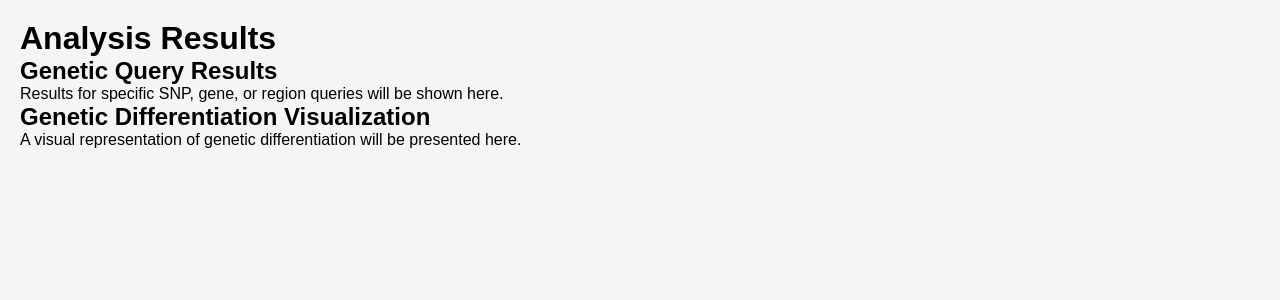
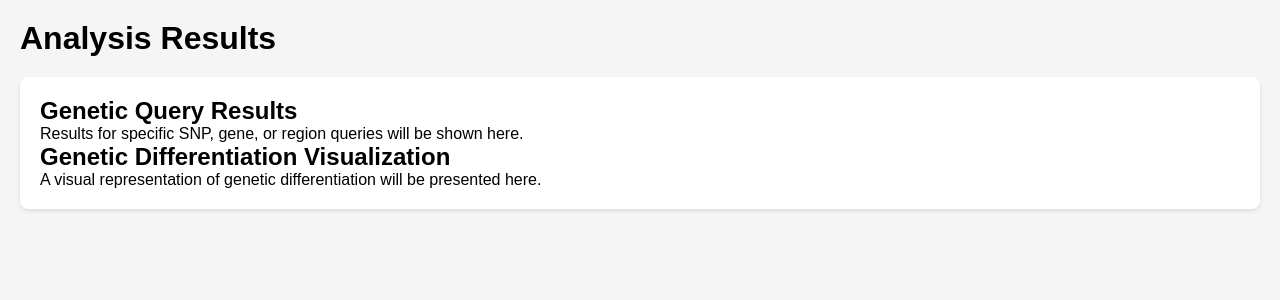
Before and after one commit to iluminato-tr/Group_project_repo, a Flask app: page /results in a window 1280 px wide. Shown: the part 81-381 px from the top of the page. Run offline with Flask 3, Linux system fonts and the light colour scheme.

Commit message:
Fixed results page, added style for results

```diff
--- a/Flask/app.py
+++ b/Flask/app.py
@@ -1,4 +1,4 @@
-from flask import Flask, render_template, request, redirect, url_for
+from flask import Flask, render_template, request, redirect, url_for, session
 from flask_wtf import FlaskForm
 from wtforms import SelectMultipleField, SubmitField, StringField, TextAreaField, RadioField
 from wtforms.validators import Optional, DataRequired
@@ -149,8 +149,10 @@ def population_analysis():
         else:
             # Plot based on superpopulations (P2)
             admixture_plot_filename = helper.plot_adm(data1, 'superpopulation_code', SelPop_populations, admixture_plot_filename)
-
-        return render_template('results.html', pca_image=pca_plot_filename, adm_image = admixture_plot_filename)
+        session['pca_image'] = pca_plot_filename
+        session['adm_image'] = admixture_plot_filename
+        return redirect(url_for('results'))
+        # return render_template('results.html', pca_image=pca_plot_filename, adm_image = admixture_plot_filename)
     return render_template('population_analysis.html', form=form)
 
 # Route for handling SNP analysis form
@@ -169,15 +171,18 @@ def analysis():
 
     return render_template('analysis.html', form=form)
 
-# Route for the home page
 @app.route('/')
 def home():
     return render_template('home.html')
 
-# Route for results page
+# Route for the home page
 @app.route('/results')
 def results():
-    return render_template('results.html')
+    # Retrieve filenames from session if they exist; else, use None
+    pca_image = session.get('pca_image', None)
+    adm_image = session.get('adm_image', None)
+    return render_template('results.html', pca_image=pca_image, adm_image=adm_image)
+
 
 if __name__ == '__main__':
     app.run(debug=True)
--- a/Flask/static/style.css
+++ b/Flask/static/style.css
@@ -154,3 +154,13 @@ input[type="submit"]:hover {
 .home-content ol li {
     margin-bottom: 15px;
 }
+
+/* Results Page Content Styles */
+.results-content {
+    background-color: #ffffff;
+    padding: 20px;
+    border-radius: 8px;
+    box-shadow: 0 2px 4px rgba(0,0,0,0.1);
+    margin-top: 20px;
+    margin-bottom: 20px; /* Adjust as needed */
+}
--- a/Flask/templates/results.html
+++ b/Flask/templates/results.html
@@ -4,13 +4,15 @@
 
 {% block content %}
     <h1>Analysis Results</h1>
-
+    <div class="results-content">
         <!-- Display PCA Results if available -->
         {% if pca_image %}
             <div id="pca-results">
                 <h2>PCA Results</h2>
                 <img src="{{ url_for('static', filename='images/' + pca_image) }}" alt="PCA Results" style="max-width: 100%;">
             </div>
+            {% elif no_data_message %}
+            <p>{{ no_data_message }}</p>
         {% endif %}
 
         <!-- Display ADMIXTURE Results if available -->
@@ -32,5 +34,5 @@
             <h2>Genetic Differentiation Visualization</h2>
             <p>A visual representation of genetic differentiation will be presented here.</p>
         </div>
-
+    </div>
 {% endblock %}
```
Lines whose indentation alone changed are shown as unchanged.
